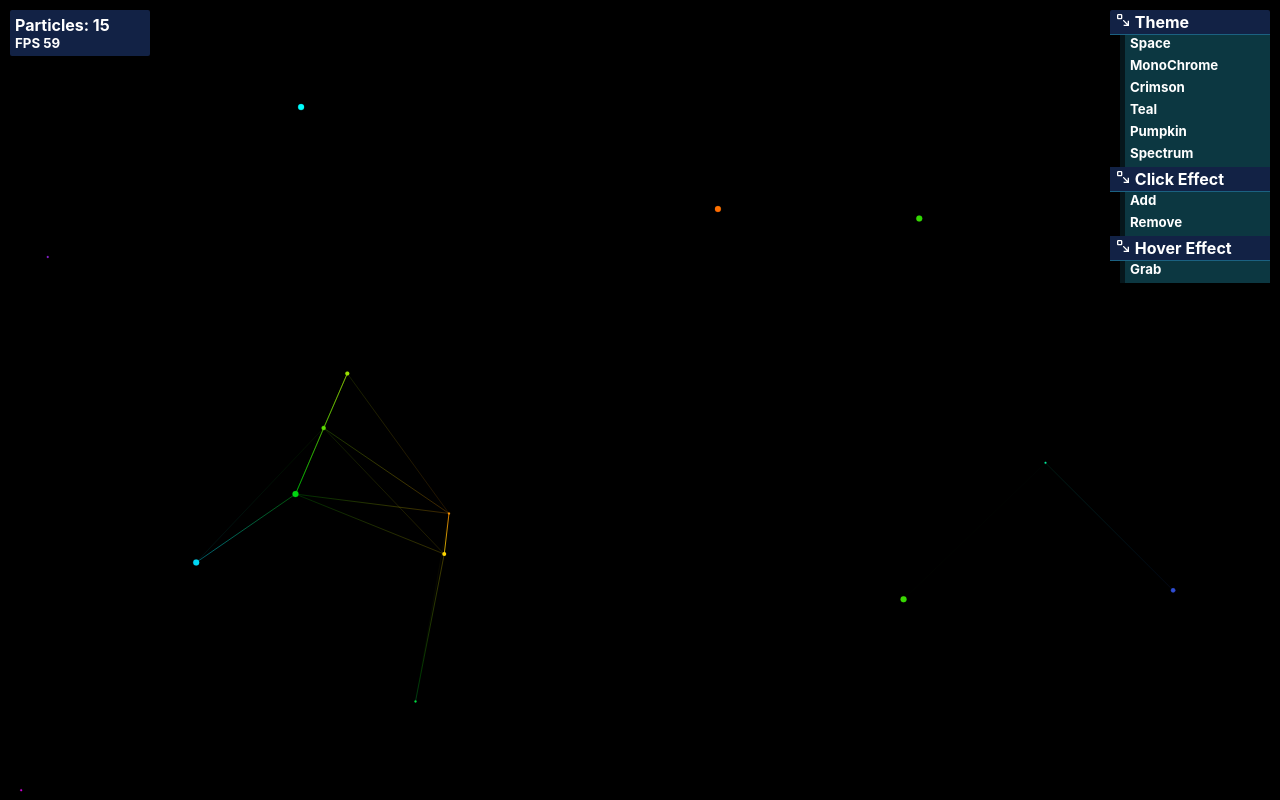
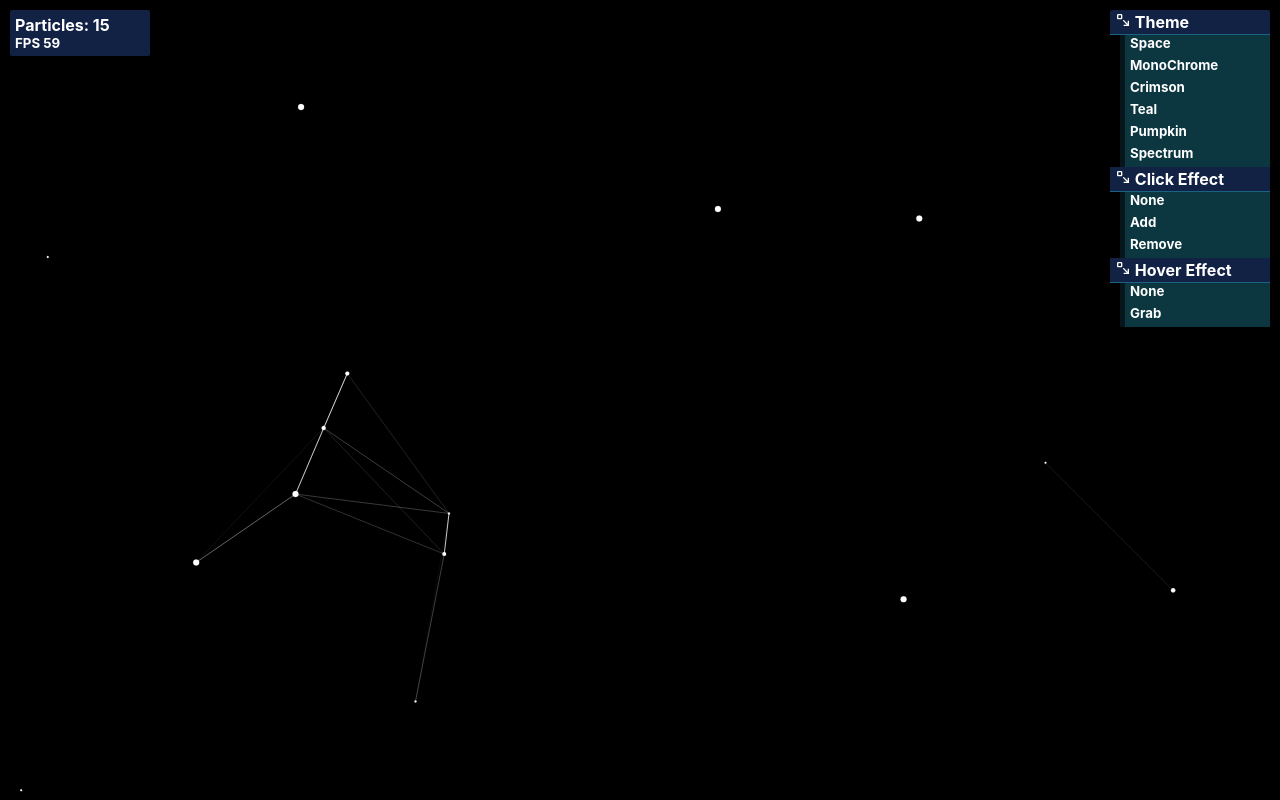
Before and after one commit to NateAbru/Particles, a React (Create React App) app in the folder app/: page / in a window 1280 px wide. Built offline with nearby package versions, Linux system fonts and the light colour scheme.

Commit message:
Added Menu functionality

```diff
--- a/app/src/App.js
+++ b/app/src/App.js
@@ -2,11 +2,12 @@ import './index.css';
 import {useEffect, useRef, useState} from 'react';
 import Menu from './Components/Menu.jsx';
 import FpsTracker from './Components/FpsTracker.jsx';
+import {themes} from './ThemeData';
 
 function App() {
   const canvasRef = useRef(null);
-  const [numParticles, setNumParticles] = useState(15);
-  const [fps, setFps] = useState(0);
+  const[numParticles, setNumParticles] = useState(15);
+  const[fps, setFps] = useState(0);
   let mouseMoveRef = useRef({
     active:false,
     pos:{x:null,y:null}
@@ -19,40 +20,15 @@ function App() {
     lastTime:performance.now(),
     frames:0
   })
-  let themeRef = useRef({
-    space:{
-      colorPreset:true,
-      background:'rgb(0,0,0)',
-      particles:'rgb(255,255,255)',
-
-    },
-    crimson:{
-      colorPreset:true,
-      background:'rgb(239,28,28)',
-      particles:'rgb(180,180,180)',
-    },
-    monochrome:{
-      colorPreset:true,
-      background:'rgb(255,255,255)',
-      particles:'rgb(0,0,0)',
-    },
-    spectrum:{
-      colorPreset:false,
-      background:'rgb(0,0,0)',
-      particles:(color)=>{return color;}
-    },
-    teal:{
-      colorPreset:true,
-      background:'rgb(20,145,178)',
-      particles:'rgb(170,0,0)',
-    },
-    pumpkin:{
-      colorPreset:true,
-      background:'rgb(228,94,12)',
-      particles:'rgb(0,102,0)',
-    }
+  let clickRef = useRef({
+    effect:'none'
   })
-  let currentTheme = themeRef.current.spectrum;
+  let hoverRef = useRef({
+    effect:'none'
+  });
+  let currentTheme = useRef({
+    theme: themes.space
+  });
   const particlesList = [];
   function createParticles(x){  //function to create the list of particles
     for(let i = 1; i <= x; i++){
@@ -133,7 +109,6 @@ function App() {
   const grab = (canvas, ctx, theme)=>{
     if(mouseMoveRef.current.active)
     {
-      console.log('hello');
       let gradient;
       if(theme.colorPreset) gradient = 'none';
       else gradient = gradientRef.current.gradient;
@@ -195,11 +170,12 @@ function App() {
         particle.pos.y += particle.vely;
       });
     }
+
     let animationID;
     const renderAnimation = ()=>{
-      draw(ctx, canvas, currentTheme);
+      draw(ctx, canvas, currentTheme.current.theme);
       updateParticles();
-      grab(canvas,ctx,currentTheme);
+      grab(canvas,ctx,currentTheme.current.theme);
       fpsFunc();
       animationID = requestAnimationFrame(renderAnimation);
     }
@@ -209,30 +185,34 @@ function App() {
       canvas.height = window.innerHeight;
     }
     const clickFunc = (e)=>{
-      push(e);
-      // pop();
+      if(clickRef.current.effect === 'add') push(e);
+      if(clickRef.current.effect === 'remove') pop();
     }
-    const mouseOver = (e)=>{
-      mouseMoveRef.current.active = true;
-      mouseMoveRef.current.pos.x = e.offsetX;
-      mouseMoveRef.current.pos.y = e.offsetY;
+    const mouseMove = (e)=>{
+      if(hoverRef.current.effect === 'grab'){
+        mouseMoveRef.current.active = true;
+        mouseMoveRef.current.pos.x = e.offsetX;
+        mouseMoveRef.current.pos.y = e.offsetY;
+      }
+      else{
+        mouseMoveRef.current.active = false;
+      }
     }
     window.addEventListener('resize', resizeFunc);
-    canvas.addEventListener('mousemove',mouseOver);
+    canvas.addEventListener('mousemove',mouseMove);
     canvas.addEventListener('click', clickFunc);
     return()=>{
       cancelAnimationFrame(animationID);
       window.removeEventListener('resize', resizeFunc);
-      canvas.removeEventListener('mousemove',mouseOver);
+      canvas.removeEventListener('mousemove',mouseMove);
       canvas.removeEventListener('click', clickFunc);
     }
   },[]);
-
   return (
     <>
       <canvas id='particles' ref={canvasRef}></canvas>
       <FpsTracker numParticles={numParticles} fps={fps}/>
-      <Menu />
+      <Menu clickRef={clickRef} hoverRef={hoverRef} currentTheme={currentTheme}/>
     </>
   );
 }
--- a/app/src/Components/Menu.jsx
+++ b/app/src/Components/Menu.jsx
@@ -1,46 +1,70 @@
 import './Menu.css';
 import {CgArrowsExpandDownRight as Arrow} from 'react-icons/cg';
+import {themes} from '../ThemeData';
 
-const Menu = ()=>{
+const Menu = ({clickRef,hoverRef,currentTheme})=>{ //props are the variable refs from App.js
+
+  const changeClickEffect = (s)=>{
+    clickRef.current.effect = s;
+  }
+  const changeHoverEffect = (s)=>{
+    hoverRef.current.effect = s;
+  }
+  const changeTheme = (s)=>{
+    if(s === 'monochrome') currentTheme.current.theme = themes.monochrome;
+    if(s === 'teal') currentTheme.current.theme = themes.teal;
+    if(s === 'spectrum') currentTheme.current.theme = themes.spectrum;
+    if(s === 'crimson') currentTheme.current.theme = themes.crimson;
+    if(s === 'space') currentTheme.current.theme = themes.space;
+    if(s === 'pumpkin') currentTheme.current.theme = themes.pumpkin;
+  }
   return (
     <>
       <nav className='menu'>
         <h4 style={{color:'white'}}><Arrow className='icon'/> Theme</h4>
-        <section className='option-container'>
+        <section className='option-container' onClick={()=>{changeTheme('space')}}>
           <div className='indicator'></div>
           <div className='option'><h5>Space</h5></div>
         </section>
-        <section className='option-container'>
+        <section className='option-container' onClick={()=>{changeTheme('monochrome')}}>
           <div className='indicator'></div>
           <div className='option'><h5>MonoChrome</h5></div>
         </section>
-        <section className='option-container'>
+        <section className='option-container' onClick={()=>{changeTheme('crimson')}}>
           <div className='indicator'></div>
           <div className='option'><h5>Crimson</h5></div>
         </section>
-        <section className='option-container'>
+        <section className='option-container' onClick={()=>{changeTheme('teal')}}>
           <div className='indicator'></div>
           <div className='option'><h5>Teal</h5></div>
         </section>
-        <section className='option-container'>
+        <section className='option-container' onClick={()=>{changeTheme('pumpkin')}}>
           <div className='indicator'></div>
           <div className='option'><h5>Pumpkin</h5></div>
         </section>
-        <section className='option-container'>
+        <section className='option-container' onClick={()=>{changeTheme('spectrum')}}>
           <div className='indicator'></div>
           <div className='option'><h5>Spectrum</h5></div>
         </section>
         <h4 style={{color:'white'}}><Arrow className='icon'/> Click Effect</h4>
-        <section className='option-container'>
+        <section className='option-container' onClick={()=>{changeClickEffect('none')}}>
+          <div className='indicator'></div>
+          <div className='option'><h5>None</h5></div>
+        </section>
+        <section className='option-container' onClick={()=>{changeClickEffect('add')}}>
           <div className='indicator'></div>
           <div className='option'><h5>Add</h5></div>
         </section>
-        <section className='option-container'>
+        <section className='option-container' onClick={()=>changeClickEffect('remove')}>
           <div className='indicator'></div>
           <div className='option'><h5>Remove</h5></div>
         </section>
         <h4 style={{color:'white'}}><Arrow className='icon'/> Hover Effect</h4>
-        <section className='option-container'>
+        <section className='option-container' onClick={()=>{changeHoverEffect('none')}}>
+          <div className='indicator'></div>
+          <div className='option'><h5>None</h5></div>
+        </section>
+        <section className='option-container' onClick={()=>{changeHoverEffect('grab')}}>
           <div className='indicator'></div>
           <div className='option'><h5>Grab</h5></div>
         </section>
--- /dev/null
+++ b/app/src/ThemeData.js
@@ -0,0 +1,33 @@
+ export const themes = {
+    space:{
+      colorPreset:true,
+      background:'rgb(0,0,0)',
+      particles:'rgb(255,255,255)',
+
+    },
+    crimson:{
+      colorPreset:true,
+      background:'rgb(200,22,37)',
+      particles:'rgb(255,255,255)',
+    },
+    monochrome:{
+      colorPreset:true,
+      background:'rgb(255,255,255)',
+      particles:'rgb(0,0,0)',
+    },
+    spectrum:{
+      colorPreset:false,
+      background:'rgb(0,0,0)',
+      particles:(color)=>{return color;}
+    },
+    teal:{
+      colorPreset:true,
+      background:'rgb(20,145,178)',
+      particles:'rgb(170,0,0)',
+    },
+    pumpkin:{
+      colorPreset:true,
+      background:'rgb(228,94,12)',
+      particles:'rgb(0,102,0)',
+    }
+  }
```
